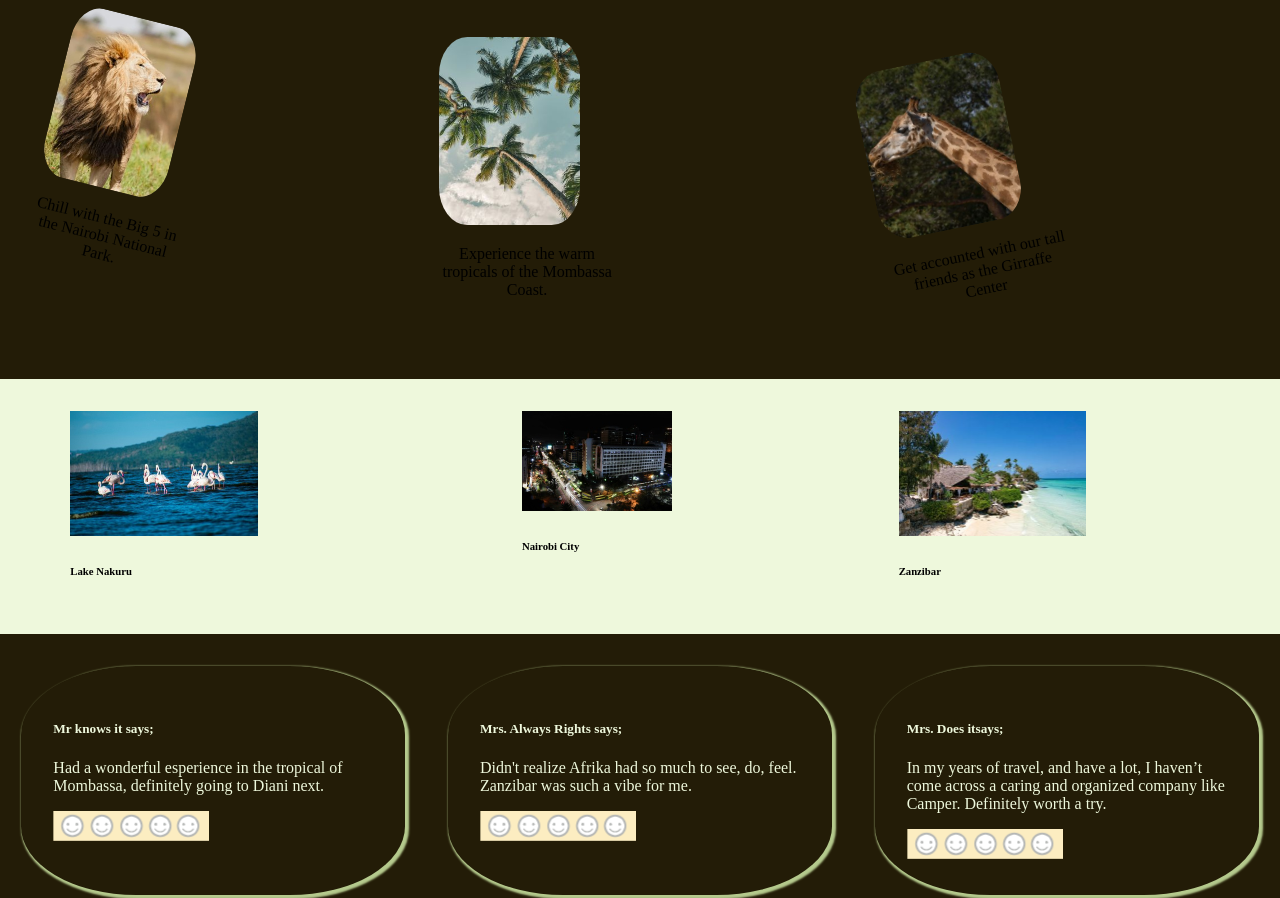
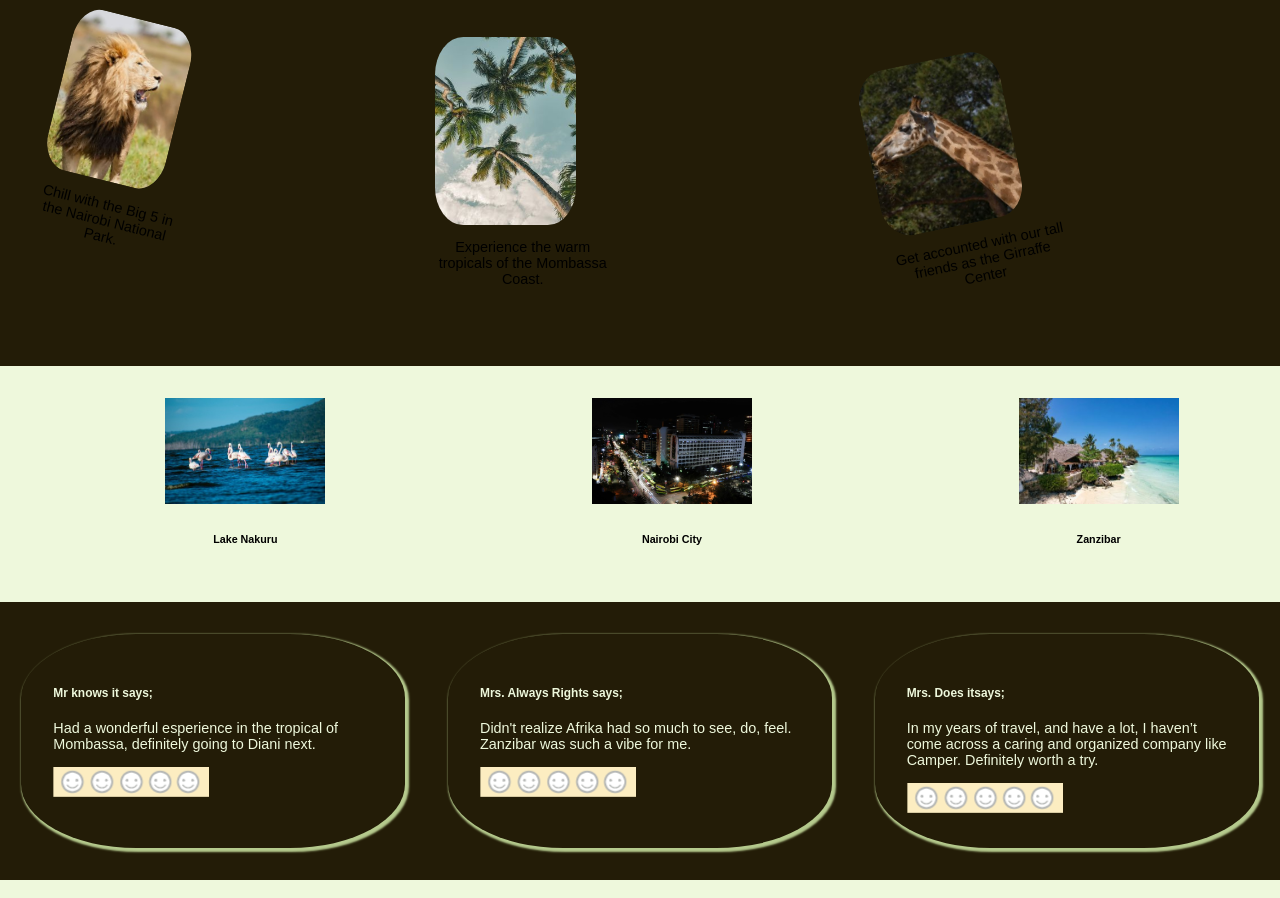
Before and after one commit to Manautea/Camper.1, a plain HTML site: page index.html in a window 1280 px wide. Shown: the part 892-1790 px from the top of the page. Drawn offline with Linux system fonts and the light colour scheme.

Commit message:
This is a commit solving the issue on the git commit -m

```diff
--- a/index.html
+++ b/index.html
@@ -46,7 +46,7 @@
                 <h6>Lake Nakuru</h6>
             </div>
             <div>
-                <img src="images/yonko-kilasi-juex154AuVA-unsplash (1).jpg">
+                <img src="images/yonko-kilasi-juex154AuVA-unsplash (2).jpg">
                 <h6>Nairobi City</h6>
             </div>
             <div>
--- a/styles.css
+++ b/styles.css
@@ -3,10 +3,13 @@ body{
     flex-direction: column;
     background-color: #EEF8DC;
     margin: 0;
-    padding: 0;
+    font-family: Arial, Helvetica, sans-serif;
+    width: 100%;
+    overflow-x: hidden;
 }
 .nav-cont{
     display: flex;
+    width: 100%;
 }
 .nav{
     display: flex;
@@ -23,14 +26,13 @@ ul{
 .top{
     background-image: url(images/yolande-conradie-q6U-UA6hgBo-unsplash\ \(2\).jpg);
     background-size: cover;
-    background-size: 100%;
     width: 100%;
     height: 100vh;
 }
 .top-desc{
     display: flex;
     flex-direction: column;
-    margin-left: 2.5em;
+    margin-left: 2.5rem;
     max-width: 35%;
 }
 .top-desc>h3{
@@ -48,7 +50,7 @@ ul{
 button{
     background-color: #B5CA8D;
     color:black;
-    border-radius: 50px;
+    border-radius: 25%;
     border-color: black;
     border-width: 2px;
 }
@@ -57,11 +59,17 @@ button{
     display: flex;
     background-color: #231C07;
     width: 100%;
+    flex-direction: row;
     justify-content: space-around;
     margin-top: 20px;
     flex-wrap: wrap;
     padding-top: 4rem;
     padding-bottom: 4rem;
+}
+.examples>div{
+    max-width: 30%;
+    display: flex;
+    flex-direction: column;
 }
 .lion{
     transform: rotate(14deg);
@@ -80,6 +88,7 @@ button{
 .examples>div p{
     max-width: 50%;
     text-align: center;
+    font-size: 0.9rem;
 }
 .destinations{
     display: flex;
@@ -88,9 +97,19 @@ button{
     flex-wrap: wrap;
     padding: 2rem;
 }
+@media screen and (min-width: 430px){
+    .examples>div{
+        text-align: center;
+    }
+}
+.destinations> div{
+    width: 25%;
+    text-align: center;
+}
 .destinations>div img{
-    max-width: 50%;
+    max-width: 10rem;
     height:auto;
+    object-fit: cover;
 }
 .experience-cont{
     background-color: #231C07;
@@ -108,6 +127,7 @@ button{
     box-shadow:2px 2px 2px 2px #B5CA8D;
     border-radius: 30%;
     margin: 2rem 0;
+    font-size: 0.9rem;
 }
 .experiences>div img{
     max-width: 60%;
```
Also changed, not shown: images/yonko-kilasi-juex154AuVA-unsplash (1).jpg (deleted), images/yonko-kilasi-juex154AuVA-unsplash (2).jpg (added).
